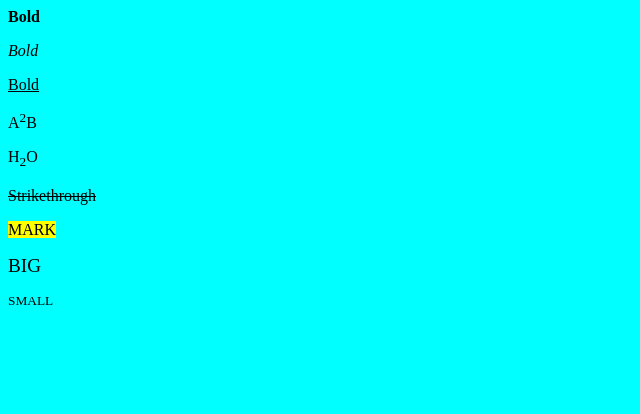
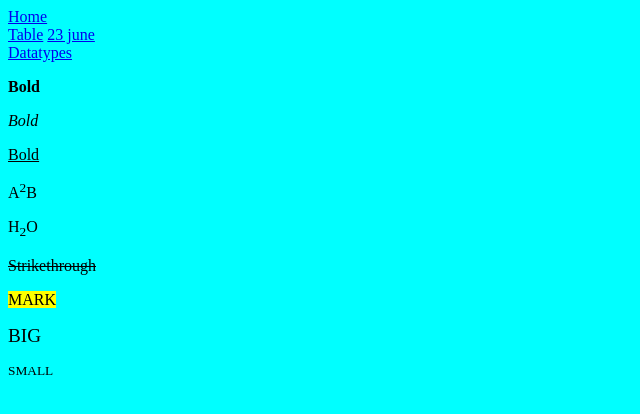
Before and after one commit to Shushankita/12-PM-Session, a plain HTML site: page index.html in a window 1280 px wide. Shown: the whole page, without its empty margins (0-640 px from the left). Drawn offline with Linux system fonts and the light colour scheme.

Commit message:
index.html

```diff
--- a/index.html
+++ b/index.html
@@ -3,6 +3,10 @@
 <title>Home</title>
 </head>
 <body bgcolor="Aqua">
+  <a href="index.html">Home</a><br>
+<a href="second.html">Table</a>
+  <a href="23 june.html">23 june</a><br>
+<a href="datatypes.html">Datatypes</a>
 <p><b>Bold</b></p>
 <p><i>Bold</i></p>
 <p><u>Bold</u></p>
```
